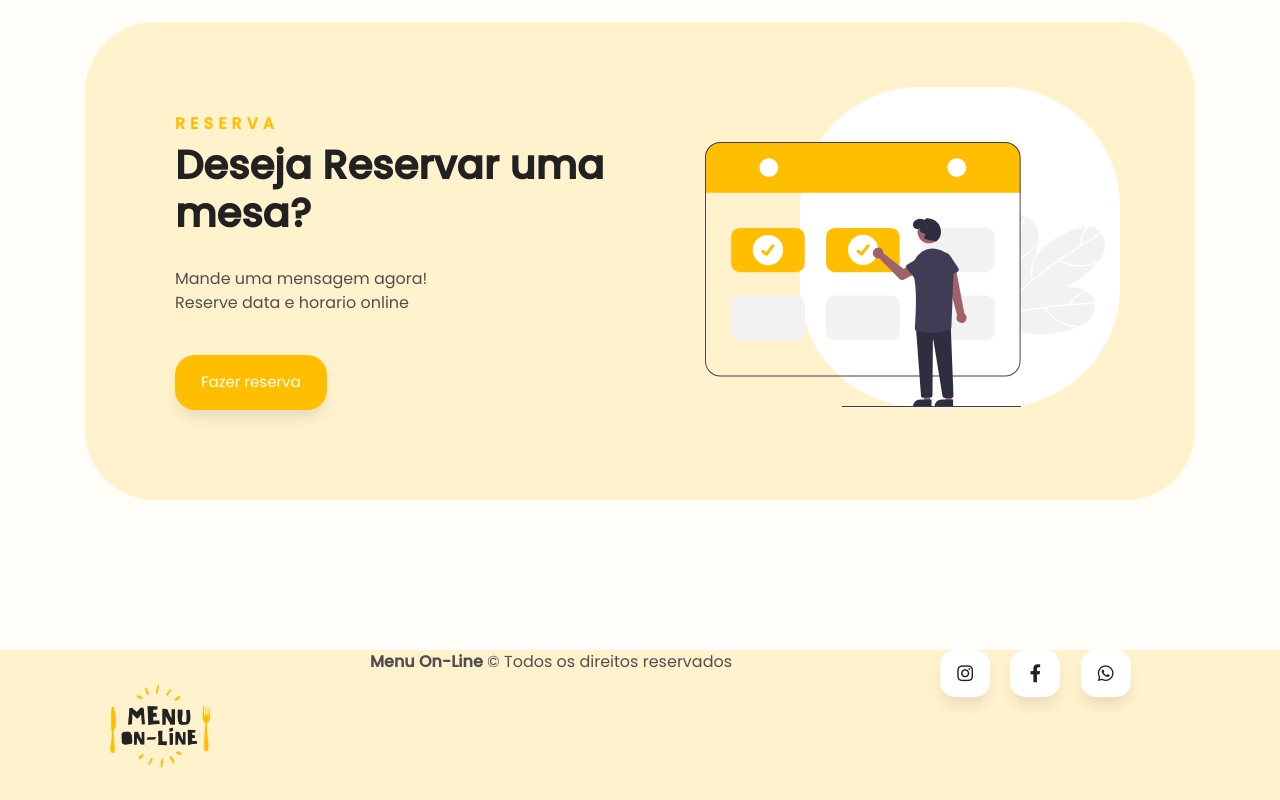
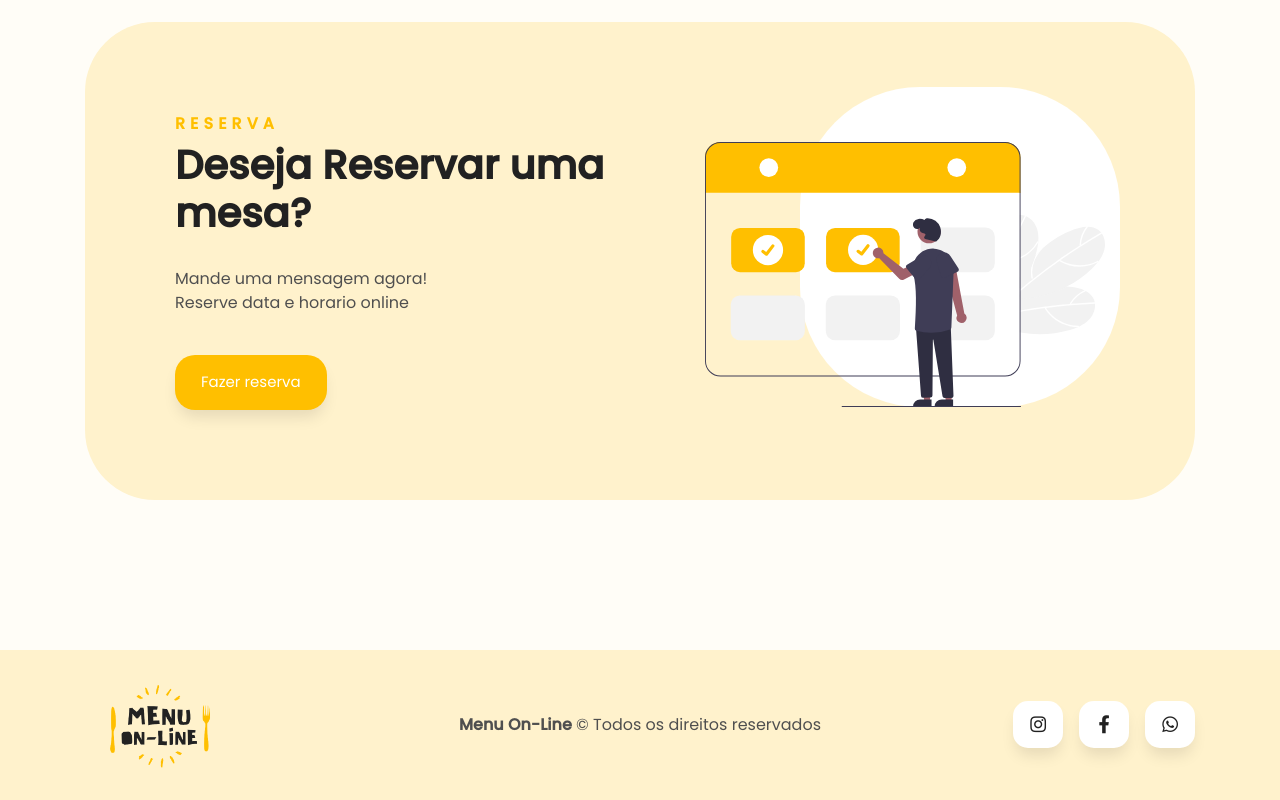
Before and after one commit to jeffersondlmatta/cardapio-online, a plain HTML site: page Index.html in a window 1280 px wide. Shown: the part 3221-4021 px from the top of the page. Drawn offline with Linux system fonts and the light colour scheme; files whose address does not match are found by name.

Commit message:
SOLUÇÃO FOOTER

```diff
--- a/Index.html
+++ b/Index.html
@@ -360,12 +360,12 @@
                 <div class="col-3" container-logo-footer>
                     <img class="logo-footer"  src="img/logo.png">
                 </div>
-                <div class="col-6" container-texto-footer>
+                <div class="col-6 container-texto-footer">
                     <p class="mb-0">
                         <b>Menu On-Line</b> &copy; Todos os direitos reservados
                     </p>
                 </div>
-                <div class="col-3" container-redes-footer>
+                <div class="col-3 container-redes-footer">
                     <a class="btn btn-sm btn-white btn-social  mr-3">
                         <i class="fab fa-instagram"></i>
                     </a>
```
